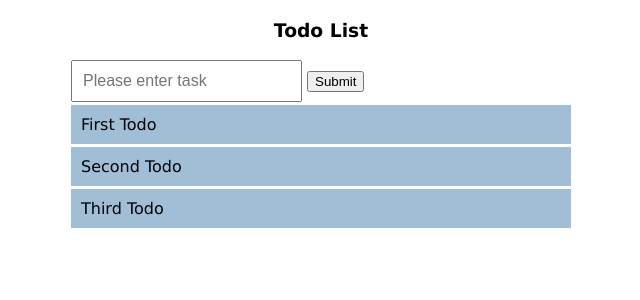
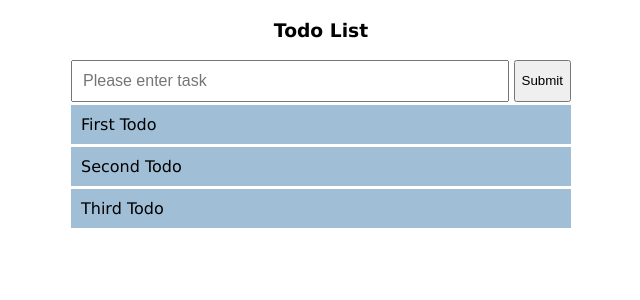
Before and after one commit to amit-ib/Todo-v2, a React (Create React App) app: page / in a window 1280 px wide. Shown: the top 300 px of the page, without its empty margins (319-959 px from the left). Built offline with nearby package versions, Linux system fonts and the light colour scheme.

Commit message:
TD0002-Add Form CSS

```diff
--- a/src/assets/scss/styles.scss
+++ b/src/assets/scss/styles.scss
@@ -1,3 +1,3 @@
 @import "variables", "common";
-@import "components/list-item";
+@import "components/list-item", "components/todo-form";
 @import "ui/forms/input";
```
